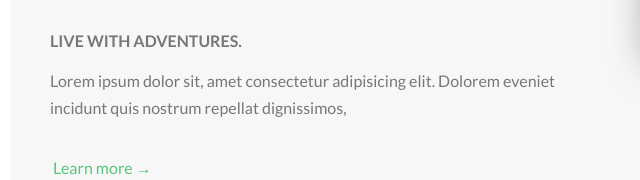
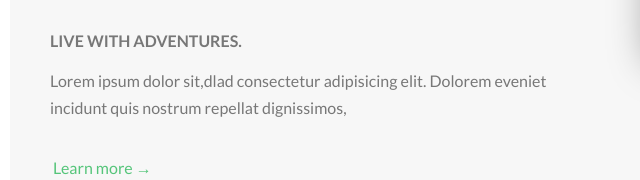
Before and after one commit to zephyrus21/Zephyr, a website: page index.html in a window 1280 px wide. Shown: the part 1120-1300 px from the top of the page, 20-660 px from the left. Drawn offline with Linux system fonts and the light colour scheme.

Commit message:
Update index.html

```diff
--- a/index.html
+++ b/index.html
@@ -85,7 +85,7 @@
                         Live with Adventures.
                     </h3>
                     <p class="paragraph">
-                        Lorem ipsum dolor sit, amet consectetur adipisicing elit. Dolorem eveniet incidunt quis nostrum repellat dignissimos,
+                        Lorem ipsum dolor sit,dlad consectetur adipisicing elit. Dolorem eveniet incidunt quis nostrum repellat dignissimos,
                     </p>
 
                     <a href="#" class="btn-text">Learn more &rarr;</a>
```
